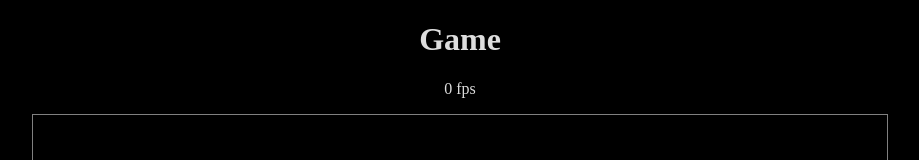
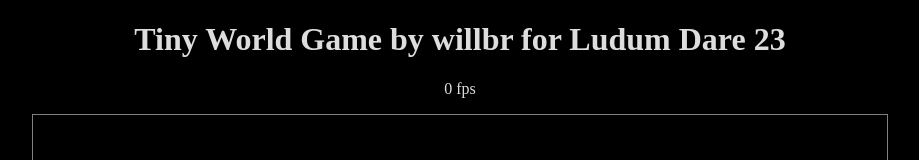
Before and after one commit to willbr/ld23_tiny_word, a plain HTML site: page index.html in a window 1280 px wide. Shown: the top 160 px of the page, without its empty margins (180-1099 px from the left). Drawn offline with Linux system fonts and the light colour scheme.

```diff
--- a/index.html
+++ b/index.html
@@ -1,7 +1,7 @@
 <!DOCTYPE html>
 <html>
     <head>
-        <title></title>
+        <title>Tiny World Game by willbr for Ludum Dare 23</title>
         <style>
             body {
                 color: #ddd;
@@ -13,12 +13,11 @@
             }
             #mainCanvas {
                 border: 1px solid grey;
-                //cursor: none;
             }
         </style>
     </head>
     <body>
-        <h1>Game </h1>
+        <h1>Tiny World Game by willbr for Ludum Dare 23</h1>
         <p>
             <span id="fps">0</span> fps
         </p>
```
Also changed, not shown: 1 other file.
